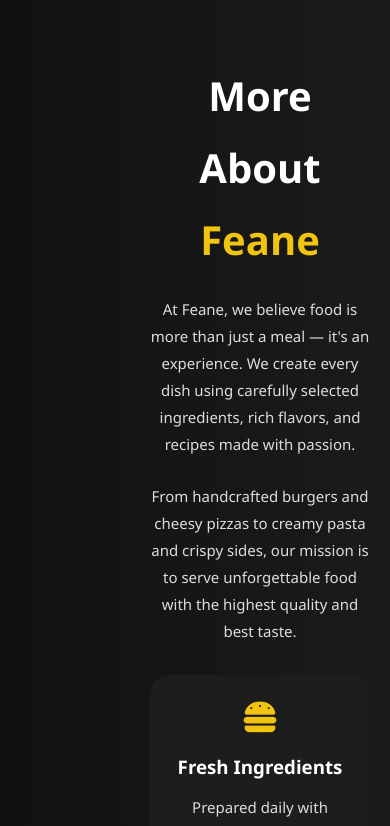
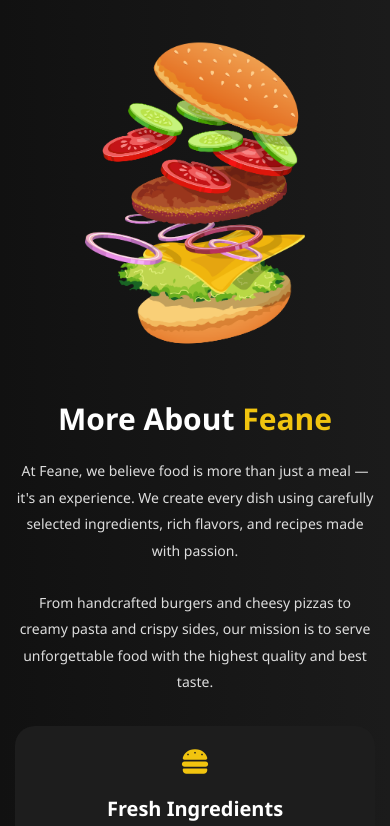
Before and after one commit to front3345/feaneabout, a plain HTML site: page index.html in a window 390 px wide. Shown: the top 826 px of the page. Drawn offline with Linux system fonts and the light colour scheme.

Commit message:
Update index.html

```diff
--- a/index.html
+++ b/index.html
@@ -134,6 +134,103 @@
 font-size:15px;
 }
 }
+  /* ================= TABLET ================= */
+
+@media(max-width:992px){
+
+.hero{
+padding:70px 40px;
+gap:40px;
+text-align:center;
+}
+
+.hero-img,
+.hero-text{
+flex:100%;
+max-width:100%;
+}
+
+.hero-img img{
+max-width:340px;
+}
+
+.hero-text h1{
+font-size:45px;
+}
+
+.features{
+grid-template-columns:repeat(2,1fr);
+}
+
+}
+
+/* ================= MOBILE ================= */
+
+@media(max-width:768px){
+
+.hero{
+padding:60px 20px;
+}
+
+.hero-text h1{
+font-size:38px;
+line-height:1.3;
+}
+
+.hero-text p{
+font-size:15px;
+}
+
+.hero-img img{
+max-width:280px;
+}
+
+.features{
+grid-template-columns:1fr;
+}
+
+.feature-box{
+padding:22px;
+}
+
+.btn-main{
+width:100%;
+text-align:center;
+padding:14px 20px;
+}
+
+}
+
+/* ================= SMALL MOBILE ================= */
+
+@media(max-width:480px){
+
+.hero{
+padding:50px 15px;
+}
+
+.hero-text h1{
+font-size:30px;
+}
+
+.hero-text p{
+font-size:14px;
+line-height:1.9;
+}
+
+.hero-img img{
+max-width:220px;
+}
+
+.feature-box i{
+font-size:28px;
+}
+
+.feature-box h3{
+font-size:20px;
+}
+
+}
 </style>
 </head>
 <body>
```
